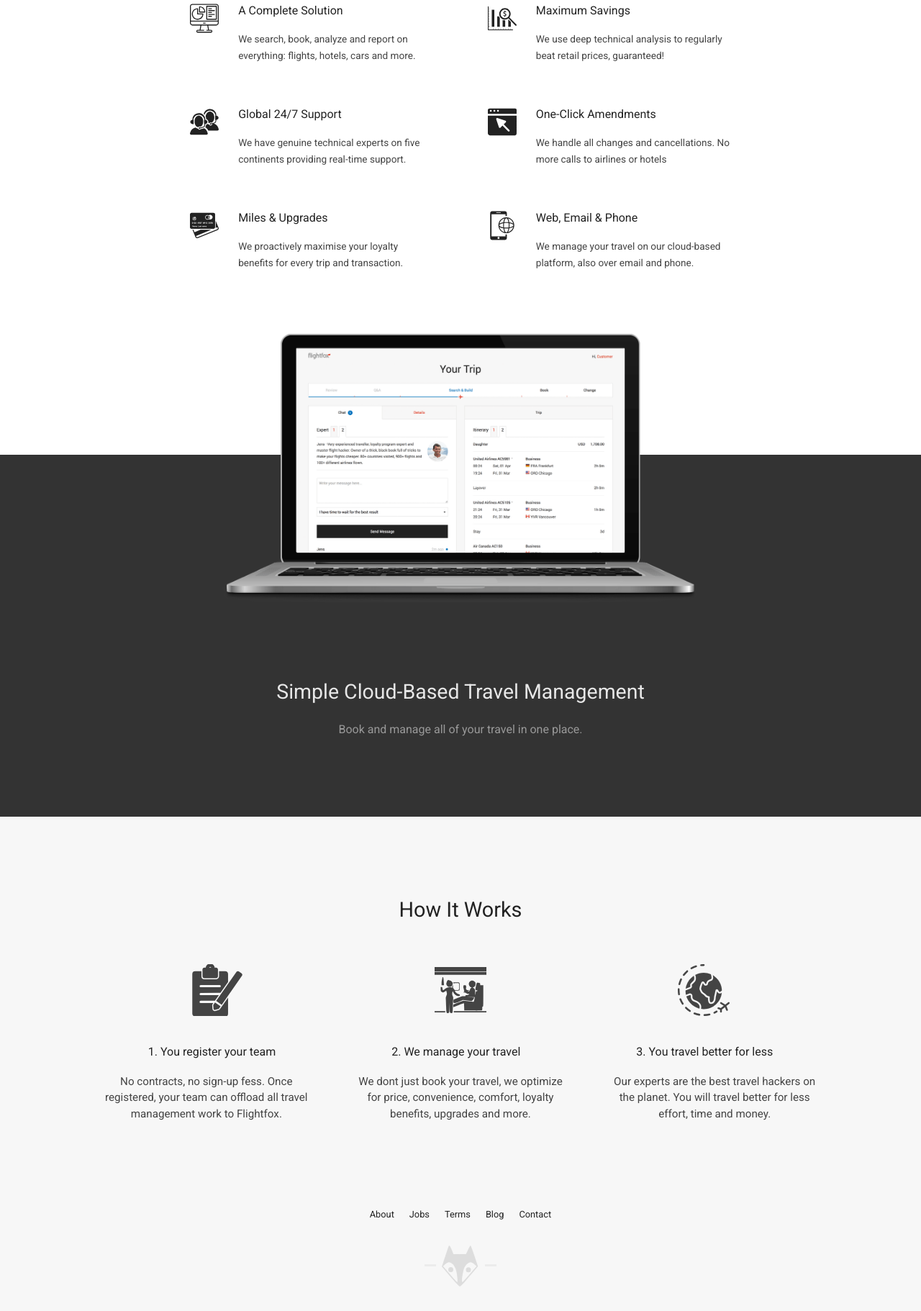
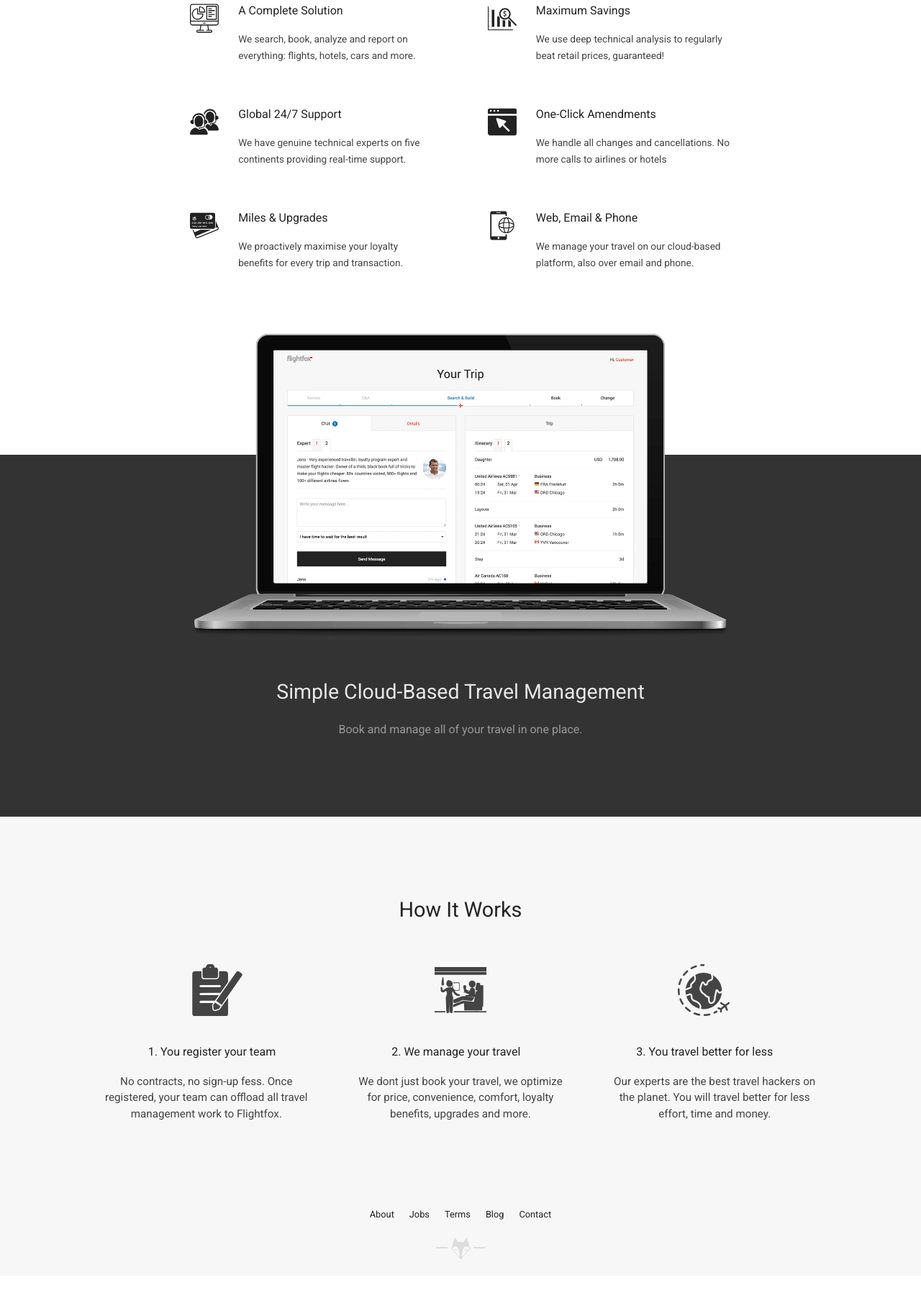
Before and after one commit to KN1CK5/flightfox, a plain HTML site: page index.html in a window 1280 px wide. Shown: the part 447-2269 px from the top of the page at 72% size. After the commit the page ends 2220 px from the top, so only its background shows below. Drawn offline with Linux system fonts and the light colour scheme.

Commit message:
final formatting solved

```diff
--- a/index.html
+++ b/index.html
@@ -1,6 +1,7 @@
 <html>
 
 <head>
+  <link rel="shortcut icon" href="favicon.ico" type="image/x-icon">
   <title>
     flightfox
   </title>
@@ -1000,34 +1001,19 @@
         </a>
       </ul>
       <div class="footerBox">
-        <div class="line"></div>
         <div class="footerIcon">
           <a href="https://flightfox.com">
-            <svg xmlns="http://www.w3.org/2000/svg" version="1.0" width="68" height="82" preserveAspectRatio="xMidYMid meet">
-              <rect id="backgroundrect" width="100%" height="100%" x="0" y="0" fill="none" stroke="none" />
-              <metadata>
-                Created by potrace 1.15, written by Peter Selinger 2001-2017
-              </metadata>
-
-              <g class="currentLayer" style="">
-                <title>Layer 1</title>
-                <g transform="translate(0,82) scale(0.10000000149011612,-0.10000000149011612) " fill="#DDDDDD" stroke="none" id="svg_1">
-                  <path d="M175 678 c-3 -7 -25 -73 -50 -147 l-44 -133 117 -139 c64 -76 124 -138 132 -138 8 0 43 33 76 72 34 40 87 102 119 139 l57 67 -48 146 c-27 80 -51 145 -54 145 -4 0 -19 -27 -35 -60 l-29 -60 -87 0 -87 0 -22 55 c-24 59 -37 74 -45 53z m53 -243 c17 -14 37 -46 46 -72 20 -58 33 -187 19 -182 -5 2 -52 53 -103 113 l-93 109 32 29 c39 35 61 35 99 3z m304 -4 l32 -28 -93 -109 c-52 -60 -98 -110 -102 -112 -14 -6 -10 63 7 141 13 55 24 79 49 104 41 41 65 41 107 4z"
-                    id="svg_2" />
-                </g>
-                <path fill="#DDDDDD" fill-opacity="1" stroke="#DDDDDD" stroke-opacity="1" stroke-width="2" stroke-dasharray="none" stroke-linejoin="round"
-                  stroke-linecap="butt" stroke-dashoffset="" fill-rule="nonzero" opacity="1" marker-start="" marker-mid=""
-                  marker-end="" d="M18,46.5 C18,45.11878453038674 19.11878453038674,44 20.5,44 C21.88121546961326,44 23,45.11878453038674 23,46.5 C23,47.88121546961326 21.88121546961326,49 20.5,49 C19.11878453038674,49 18,47.88121546961326 18,46.5 Z"
-                  id="svg_3" class="" />
-                <path fill="#DDDDDD" fill-opacity="1" stroke="#DDDDDD" stroke-opacity="1" stroke-width="2" stroke-dasharray="none" stroke-linejoin="round"
-                  stroke-linecap="butt" stroke-dashoffset="" fill-rule="nonzero" opacity="1" marker-start="" marker-mid=""
-                  marker-end="" d="M42.50231456756592,46.62731456756592 C42.50231456756592,45.24609909795266 43.62109909795266,44.12731456756592 45.00231456756592,44.12731456756592 C46.38353003717918,44.12731456756592 47.50231456756592,45.24609909795266 47.50231456756592,46.62731456756592 C47.50231456756592,48.00853003717918 46.38353003717918,49.12731456756592 45.00231456756592,49.12731456756592 C43.62109909795266,49.12731456756592 42.50231456756592,48.00853003717918 42.50231456756592,46.62731456756592 z"
-                  class="" id="svg_6" />
-              </g>
+            <svg xmlns="http://www.w3.org/2000/svg" xmlns:xlink="http://www.w3.org/1999/xlink" version="1.1" id="Your_Icon" x="0px" y="0px"
+              viewBox="0 0 100 100" enable-background="new 0 0 100 100" xml:space="preserve">
+              <path fill="#DDDDDD" d="M73.205,56.579c0,1.717-1.383,3.109-3.1,3.109s-3.109-1.393-3.109-3.109s1.393-3.109,3.109-3.109  S73.205,54.862,73.205,56.579z"
+              />
+              <path fill="#DDDDDD" d="M33.004,56.579c0,1.717-1.394,3.109-3.111,3.109c-1.716,0-3.099-1.393-3.099-3.109s1.383-3.109,3.099-3.109  C31.611,53.47,33.004,54.862,33.004,56.579z"
+              />
+              <path fill="#DDDDDD" d="M88.989,49.759L74.41,5.938c-0.206-0.559-0.715-0.932-1.293-0.961h-0.109c-0.549,0-1.05,0.313-1.305,0.834l-8.456,17.647  H36.75L28.294,5.811c-0.255-0.511-0.755-0.834-1.393-0.834c-0.599,0.029-1.109,0.402-1.314,0.971L11.019,49.73  c-0.206,0.52-0.098,1.089,0.265,1.511l36.886,42.91c0.461,0.558,1.148,0.872,1.864,0.872c0.716,0,1.402-0.314,1.863-0.863  l36.808-42.919C89.077,50.829,89.185,50.25,88.989,49.759z M44.206,85.065c-0.01,0-0.01,0-0.02,0c-0.422,0-0.834-0.177-1.118-0.519  l-28.656-33.59c-0.441-0.521-0.471-1.276-0.068-1.826c0.226-0.314,5.709-7.72,12.714-7.72c2.981,0,5.748,1.314,8.21,3.924  c7.417,7.819,9.036,24.446,9.997,34.384c0.127,1.315,0.246,2.481,0.353,3.463c0.04,0.138,0.059,0.274,0.059,0.412  C45.678,84.409,45.021,85.065,44.206,85.065z M85.585,50.957L56.93,84.547c-0.285,0.342-0.696,0.519-1.119,0.519  c-0.196,0-0.401-0.039-0.588-0.127c-0.599-0.255-0.951-0.873-0.872-1.521c0.116-1.029,0.244-2.276,0.382-3.698  c0.961-9.938,2.579-26.565,9.996-34.384c2.462-2.61,5.228-3.924,8.211-3.924c7.005,0,12.488,7.406,12.713,7.72  C86.056,49.681,86.025,50.436,85.585,50.957z"
+              />
             </svg>
           </a>
         </div>
-        <div class="line"></div>
       </div>
     </div>
   </div>
--- a/style.css
+++ b/style.css
@@ -142,13 +142,12 @@ h1 {
 
 .computerDiv {
   width: 100%;
-  display: flex;
-  justify-content: space-around;
-  max-height: 62.3%;
+  max-width: 66%;
+  margin: 0 auto;
 }
 
 .blackBox img {
-  max-width: 58%;
+  width: 100%;
 }
 
 .secondHeader {
@@ -244,28 +243,12 @@ h1 {
   padding: 0.7rem 0;
 }
 
-.footerDiv div img {
-  max-width: 1.8rem;
-}
-
 .footerBox {
   display: flex;
 }
 
 .bottomSection {
   background: #f7f7f7;
-}
-
-.line {
-  width: 1rem;
-  background: linear-gradient(
-    #f7f7f7 0%,
-    #f7f7f7 49%,
-    #ececec 49%,
-    #ececec 51%,
-    #f7f7f7 51%,
-    #f7f7f7 100%
-  );
 }
 
 .bottomMenu a {
@@ -283,7 +266,7 @@ h1 {
   fill: #dddddd;
 }
 
-.footerBox div a:hover g * {
+.footerBox div a:hover svg * {
   fill: #e7422e;
   stroke: #e7422e;
 }
@@ -291,3 +274,23 @@ h1 {
 .iconBox svg * {
   fill: #222222;
 }
+
+.footerIcon {
+  display: flex;
+  align-items: center;
+}
+
+.footerIcon a svg {
+  width: 100%;
+  max-width: 2.1rem;
+  padding: 0 0.1rem;
+}
+
+.footerIcon:before,
+.footerIcon:after {
+  height: 2px;
+  width: 1rem;
+  background-color: #dddddd;
+  content: "";
+  display: block;
+}
```
Also changed, not shown: README.html (added, +14 -0 lines), favicon.ico (added), style-min.css, 2 other files.
